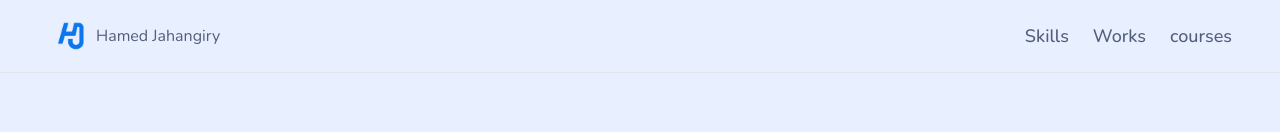
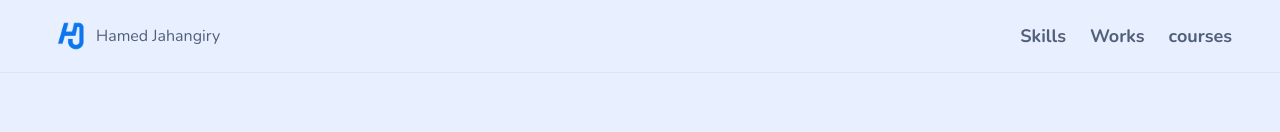
Before and after one commit to ihamedj73/portfolio, a React (Vite) app: page / in a window 1280 px wide. Shown: the top 132 px of the page. Built offline with nearby package versions, Linux system fonts and the light colour scheme.

Commit message:
Navigation Link styles changed

```diff
--- a/src/UI/header/HeaderNav.jsx
+++ b/src/UI/header/HeaderNav.jsx
@@ -21,7 +21,7 @@ function HeaderNav() {
             !open ? "invisible -translate-x-full" : ""
           }`}
         >
-          <ul className="z-40 flex flex-col items-center gap-6 text-lg font-medium md:z-0 md:flex-row">
+          <ul className="z-40 flex flex-col items-center gap-6 text-lg font-bold text-gray-600 md:z-0 md:flex-row">
             <li>
               <a href="#skills" onClick={(e) => handleGotoSection(e, "skills")}>
                 Skills
```
